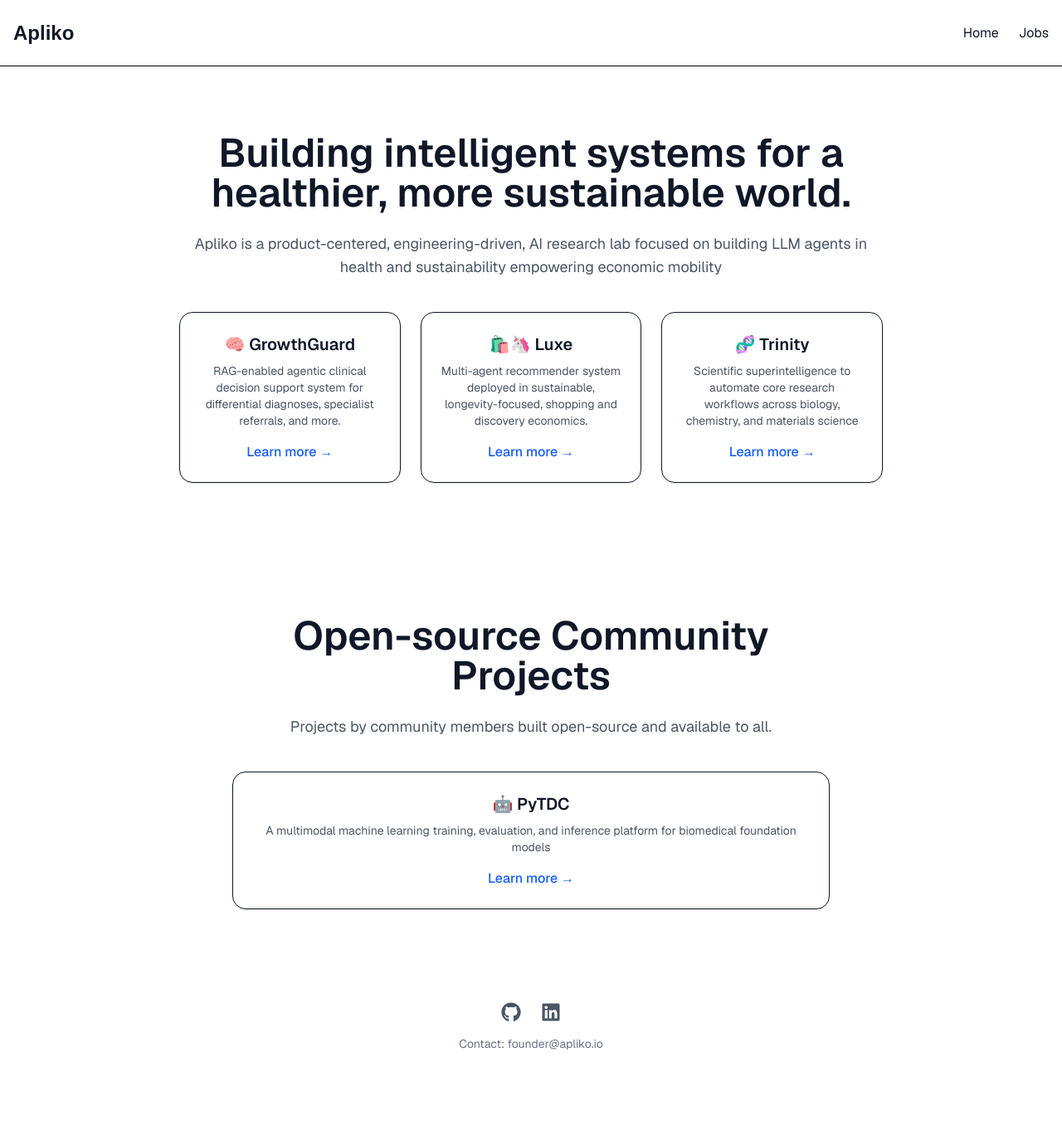
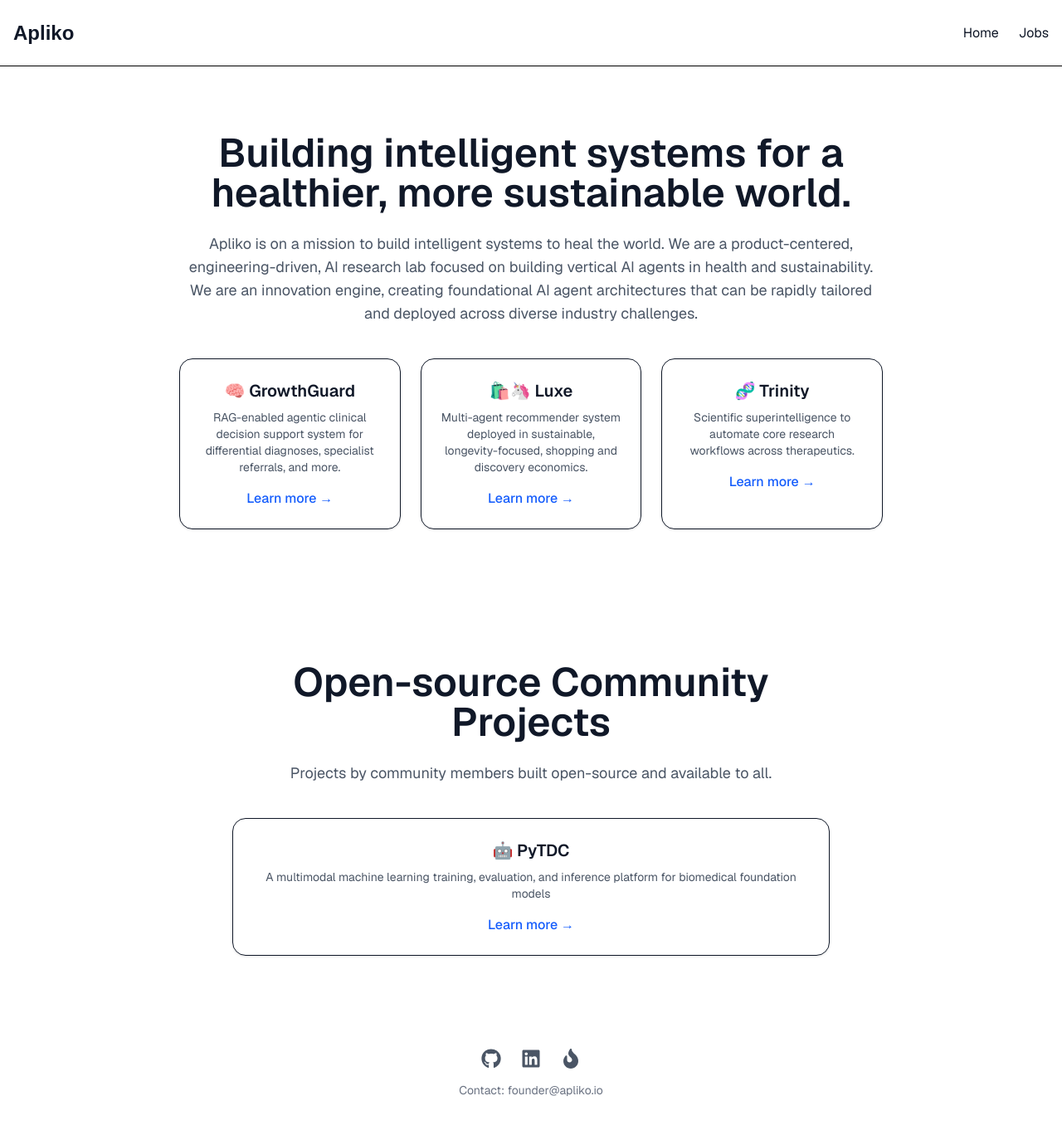
Before and after one commit to amva13/aplikosite, a Next.js app: page / in a window 1280 px wide. Shown: the whole page at 83% size. Before the commit the page ends 1300 px from the top, so only its background shows below. Built offline with nearby package versions, Linux system fonts and the light colour scheme.

Commit message:
minor edits and peachscore profile

```diff
--- a/src/app/page.tsx
+++ b/src/app/page.tsx
@@ -1,5 +1,5 @@
 import Link from 'next/link';
-import { FaGithub, FaLinkedin } from 'react-icons/fa';
+import { FaGithub, FaLinkedin, FaFire } from 'react-icons/fa';
 
 export default function Home() {
   return (
@@ -10,7 +10,7 @@
             Building intelligent systems for a healthier, more sustainable world.
           </h2>
           <p className="text-lg text-gray-600 mb-10">
-            Apliko is a product-centered, engineering-driven, AI research lab focused on building LLM agents in health and sustainability empowering economic mobility
+            Apliko is on a mission to build intelligent systems to heal the world. We are a product-centered, engineering-driven, AI research lab focused on building vertical AI agents in health and sustainability. We are an innovation engine, creating foundational AI agent architectures that can be rapidly tailored and deployed across diverse industry challenges.
           </p>
           {/* change nums here for columns */}
           <div className="grid md:grid-cols-3 gap-6">
@@ -40,7 +40,7 @@
             <div className="border rounded-2xl p-6 shadow hover:shadow-md transition">
               <h3 className="text-xl font-semibold mb-2">🧬 Trinity</h3>
               <p className="text-gray-600 mb-4 text-sm">
-                Scientific superintelligence to automate core research workflows across biology, chemistry, and materials science
+                Scientific superintelligence to automate core research workflows across therapeutics.
               </p>
               <Link href="https://www.calculus.house/alex-velez-arce" className="text-blue-600 font-medium hover:underline">
                 Learn more →
@@ -88,6 +88,14 @@
           >
             <FaLinkedin size={24} />
           </a>
+          <a
+            href="https://app.peachscore.com/company/apliko-inc"
+            target="_blank"
+            rel="noopener noreferrer"
+            className="text-gray-600 hover:text-blue-700 transition"
+          >
+            <FaFire size={24} />
+          </a>
         </div>
           Contact: <a href="mailto:founder@apliko.io" className="hover:underline">founder@apliko.io</a>
         </footer>
--- a/src/data/jobs.yaml
+++ b/src/data/jobs.yaml
@@ -3,9 +3,9 @@
   description: Apliko is seeking a Founding Chief Business Development Officer (CBDO) to spearhead our strategic growth and client acquisition. This executive will be responsible for sourcing and closing key clients, particularly within the healthcare sector, and demonstrating how Apliko's vertical AI agents can transform their organizations. The ideal candidate will have 3+ years of relevant experience, with a strong preference for backgrounds in AI products or healthtech.
   link: mailto:jobs@apliko.io
 
-- title: Founding Head of Programs
+- title: Founding Chief of Staff and Lead Program Manager
   location: Remote
-  description: Apliko is seeking a Founding Head of Programs, a dynamic and multifaceted role that combines the responsibilities of Chief of Staff and Lead Program Manager. This executive will be pivotal in shaping Apliko's strategic foundation by leading the establishment and ongoing management of our advisory board and board of directors. They will also serve as a vital member of the executive team, providing essential support and strategic guidance. Furthermore, this role will oversee critical programs, including talent acquisition initiatives and the pursuit of SBIR/STTR grants, encompassing the full scope of grant writing. The ideal candidate will bring 3+ years of relevant experience, demonstrating a proven ability to manage complex programs, drive strategic initiatives, and support executive-level operations.
+  description: Apliko is seeking a Founding Head of Programs, a dynamic and multifaceted role that combines the responsibilities of Chief of Staff and Lead Program Manager. This executive will be pivotal in shaping Apliko's strategic foundation by leading the establishment and ongoing management of our advisory board and board of directors. They will also serve as a vital member of the executive team, providing essential support and strategic guidance. Furthermore, this role will oversee critical programs, including talent acquisition initiatives, filing of 501(k), and the pursuit of SBIR/STTR grants, encompassing the full scope of grant writing. The ideal candidate will bring 3+ years of relevant experience, demonstrating a proven ability to manage complex programs, drive strategic initiatives, and support executive-level operations.
   link: mailto:jobs@apliko.io
 
 - title: Founding Engineer
```
